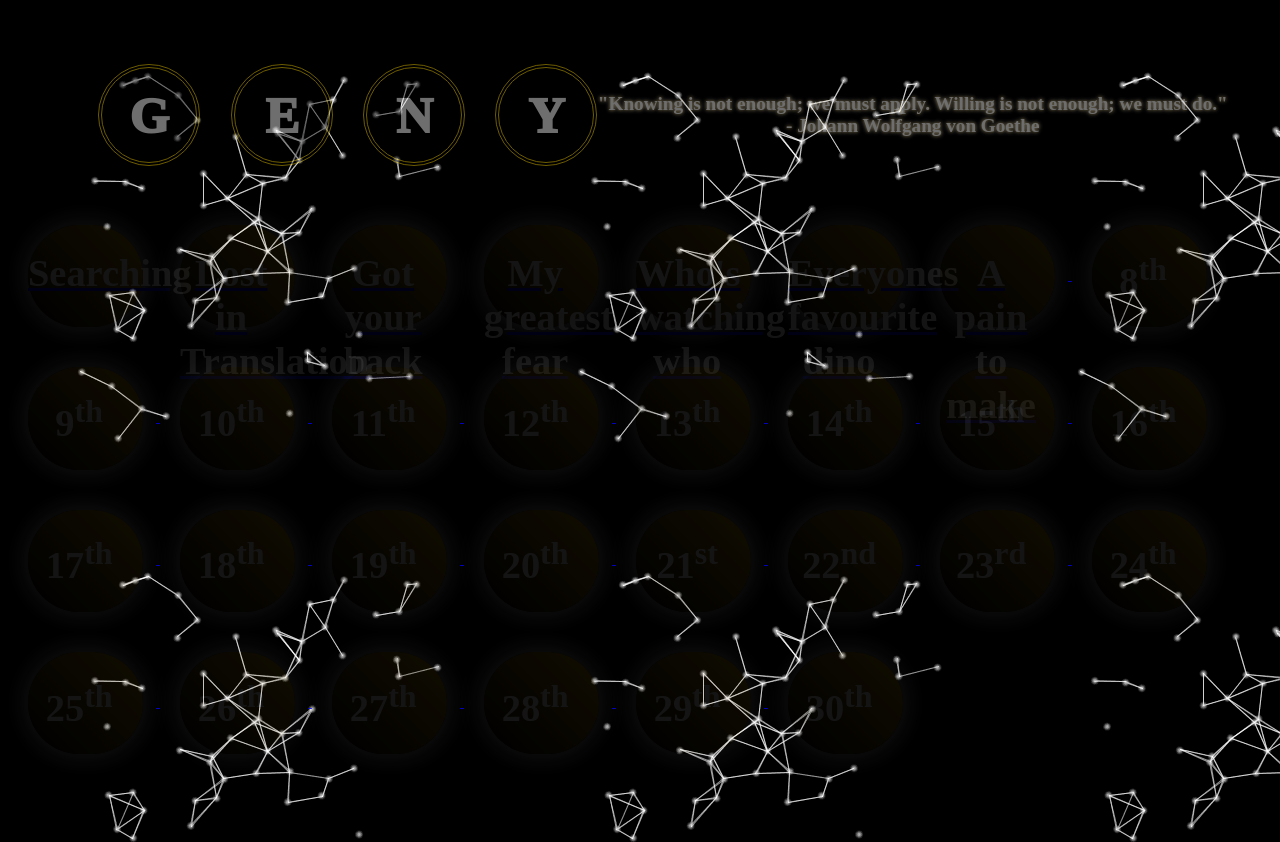
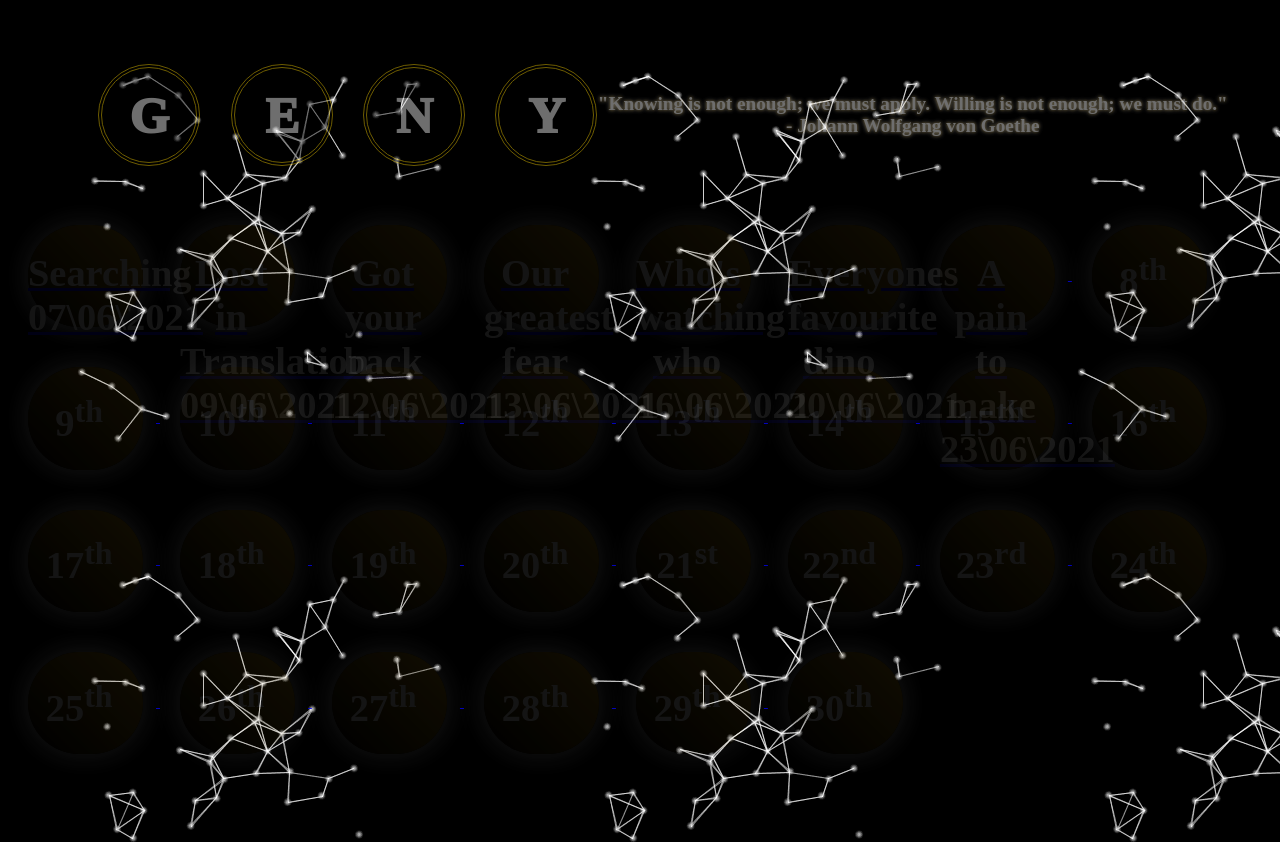
Before and after one commit to AnthonyBoetcher/GenY, a plain HTML site: page index.html in a window 1280 px wide. Shown: the top 842 px of the page. Drawn offline with Linux system fonts and the light colour scheme.

Commit message:
Update index.html

```diff
--- a/index.html
+++ b/index.html
@@ -39,13 +39,13 @@
 </div>
 <body>
   <div class="vertical-main">
-    <div class="horizontal-main"><a href="https://anthonyboetcher.github.io/GenY/page1.html" target="_self"><H1>Searching</H1></a></div>
-    <div class="horizontal-main"><a href="https://anthonyboetcher.github.io/GenY/AwSnap/page6.html" target="_self"><H1>Lost in Translation</H1></a></div>
-    <div class="horizontal-main"><a href="https://anthonyboetcher.github.io/GenY/ArmatecSurfaces/page3.html" target="_self"><H1>Got your back</H1></a></div>
-    <div class="horizontal-main"><a href="https://anthonyboetcher.github.io/GenY/BlueScreenOfDeath/page5.html" target="_self"><H1>My greatest fear</H1></a></div>
-    <div class="horizontal-main"><a href="https://anthonyboetcher.github.io/GenY/YoutubeClone/page2.html" target="_self"><H1>Who's watching who</H1></a></div>
-    <div class="horizontal-main"><a href="https://anthonyboetcher.github.io/GenY/AwSnap/Page7.html" target="_self"><H1>Everyones favourite dino</H1></a></div>
-    <div class="horizontal-main"><a href="https://anthonyboetcher.github.io/GenY/BriansBlinds/page4.html" target="_self"><H1>A pain to make</H1></div>
+    <div class="horizontal-main"><a href="https://anthonyboetcher.github.io/GenY/page1.html" target="_self"><H1>Searching<br>07\06\2021</H1></a></div>
+    <div class="horizontal-main"><a href="https://anthonyboetcher.github.io/GenY/AwSnap/page6.html" target="_self"><H1>Lost in Translation<br>09\06\2021</H1></a></div>
+    <div class="horizontal-main"><a href="https://anthonyboetcher.github.io/GenY/ArmatecSurfaces/page3.html" target="_self"><H1>Got your back<br>12\06\2021</H1></a></div>
+    <div class="horizontal-main"><a href="https://anthonyboetcher.github.io/GenY/BlueScreenOfDeath/page5.html" target="_self"><H1>Our greatest fear<br>13\06\2021</H1></a></div>
+    <div class="horizontal-main"><a href="https://anthonyboetcher.github.io/GenY/YoutubeClone/page2.html" target="_self"><H1>Who's watching who<br>16\06\2021</H1></a></div>
+    <div class="horizontal-main"><a href="https://anthonyboetcher.github.io/GenY/AwSnap/Page7.html" target="_self"><H1>Everyones favourite dino<br>20\06\2021</H1></a></div>
+    <div class="horizontal-main"><a href="https://anthonyboetcher.github.io/GenY/BriansBlinds/page4.html" target="_self"><H1>A pain to make<br>23\06\2021</H1></div>
     <div class="horizontal-main"><H1>8<sup>th</sup></H1></div>
     <div class="horizontal-main"><H1>9<sup>th</sup></H1></div>
     <div class="horizontal-main"><H1>10<sup>th</sup></H1></div>
```
